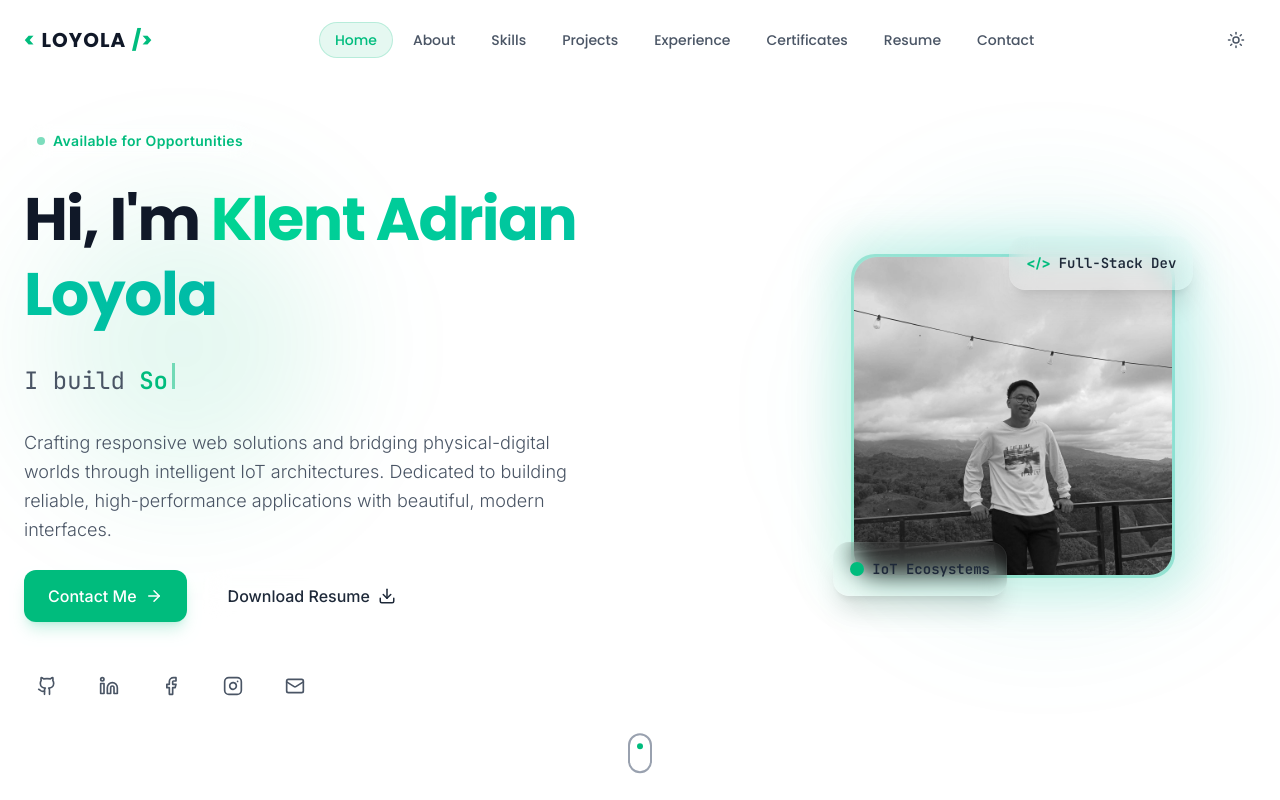
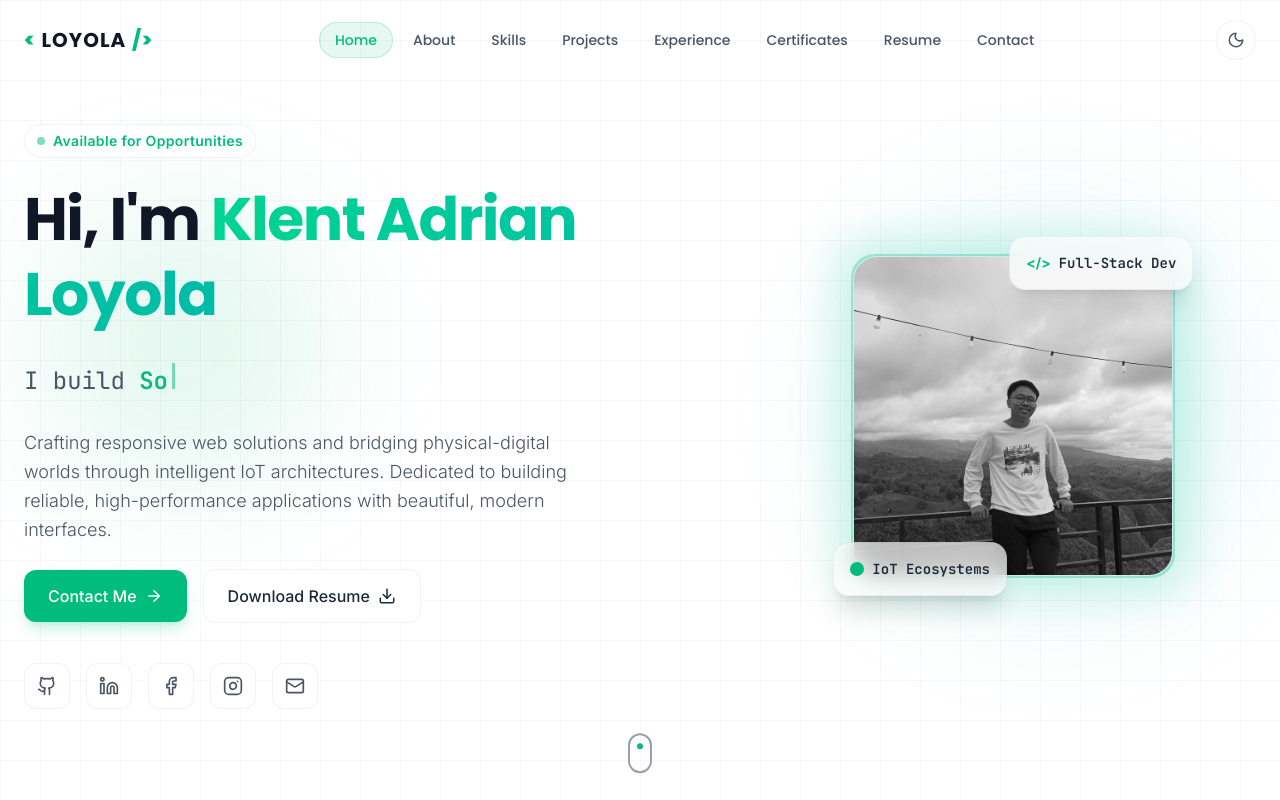
Before and after one commit to klentloyola2003/porfolio, a React (Vite) app: page / in a window 1280 px wide. Shown: the top 800 px of the page. Built offline with nearby package versions, Linux system fonts and the light colour scheme.

Commit message:
Fix dark mode contrast

```diff
--- a/src/App.tsx
+++ b/src/App.tsx
@@ -12,14 +12,11 @@ import Footer from './components/Footer';
 import BackToTop from './components/BackToTop';
 
 export default function App() {
-  const [isDarkMode, setIsDarkMode] = useState(true);
-
-  useEffect(() => {
-    const root = window.document.documentElement;
+  const [isDarkMode, setIsDarkMode] = useState(() => {
     const savedTheme = window.localStorage.getItem('theme');
     const prefersDark = window.matchMedia('(prefers-color-scheme: dark)').matches;
-    setIsDarkMode(savedTheme ? savedTheme === 'dark' : prefersDark);
-  }, []);
+    return savedTheme ? savedTheme === 'dark' : prefersDark;
+  });
 
   useEffect(() => {
     const root = window.document.documentElement;
--- a/src/index.css
+++ b/src/index.css
@@ -1,5 +1,6 @@
 @import url('https://fonts.googleapis.com/css2?family=Inter:wght@300;400;500;600;700&family=Poppins:wght@300;400;500;600;700;800&family=JetBrains+Mono:wght@400;500;600&display=swap');
 @import "tailwindcss";
+@custom-variant dark (&:where(.dark, .dark *));
 
 @theme {
   --font-sans: "Inter", ui-sans-serif, system-ui, sans-serif;
@@ -63,13 +64,13 @@
 
 /* Glassmorphism utility */
 .glass-effect {
-  background: rgba(255, 255, 255, 0.03);
+  background: rgba(10, 20, 22, 0.72);
   backdrop-filter: blur(12px);
   -webkit-backdrop-filter: blur(12px);
-  border: 1px solid rgba(255, 255, 255, 0.05);
+  border: 1px solid rgba(52, 211, 153, 0.14);
 }
 
-.light .glass-effect {
+html.light .glass-effect {
   background: rgba(255, 255, 255, 0.7);
   backdrop-filter: blur(12px);
   -webkit-backdrop-filter: blur(12px);
```
